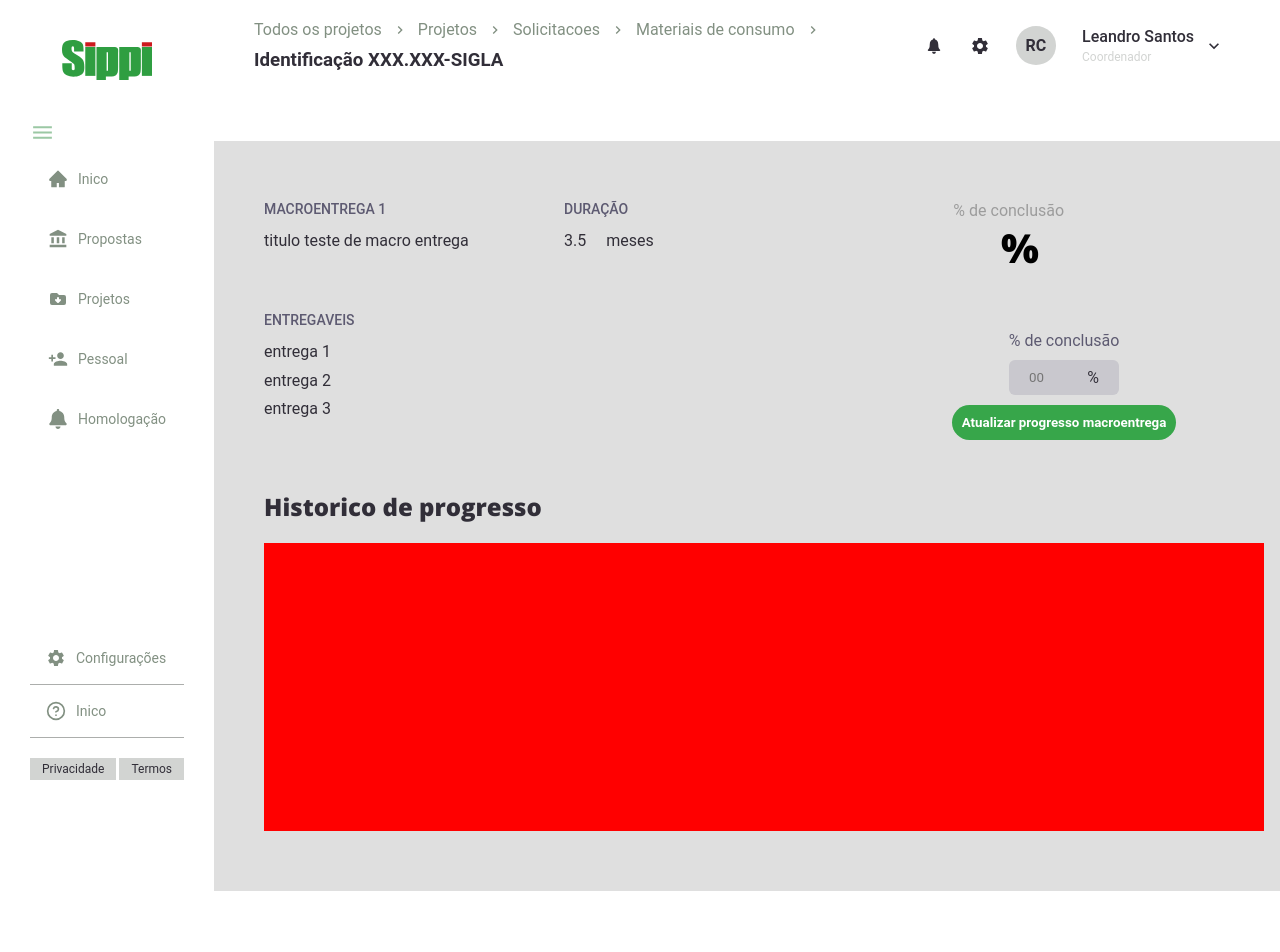
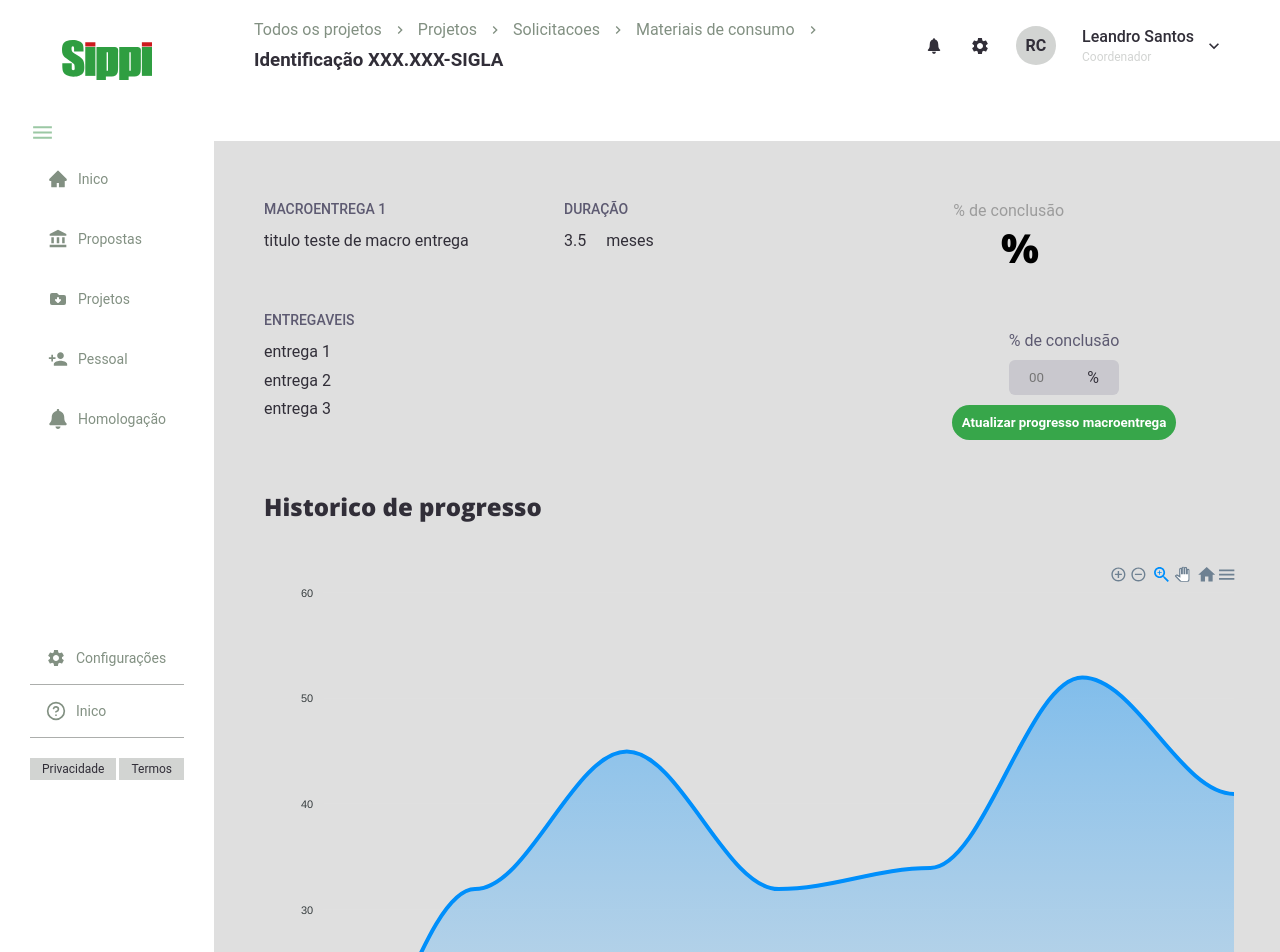
Before and after one commit to LeandroSannt/desafio-sippi-react, a React (Create React App) app: page / in a window 1280 px wide. Shown: the top 952 px of the page. Before the commit the page ends 891 px from the top, so only its background shows below. Built offline with nearby package versions, Linux system fonts and the light colour scheme.

Commit message:
grafico area

```diff
--- a/src/components/Macroentregas/index.tsx
+++ b/src/components/Macroentregas/index.tsx
@@ -1,6 +1,7 @@
 import React, { FormEvent, useEffect, useRef, useState } from "react";
 import "./styles.module.scss";
 import GraficoPizza from "../graficoPizza";
+import GraficoArea from "../graficoArea";
 import styles from "./styles.module.scss";
 
 interface MacronEntregaProps {
@@ -92,7 +93,9 @@ const Macroentrega: React.FC<MacronEntregaProps> = ({
 
       <div className={styles.graphic}>
         <h2>Historico de progresso</h2>
-        <div></div>
+        <div className={styles.area}>
+          <GraficoArea />
+        </div>
       </div>
     </main>
   );
--- a/src/components/Macroentregas/styles.module.scss
+++ b/src/components/Macroentregas/styles.module.scss
@@ -119,12 +119,10 @@ main {
       font-weight: 800;
     }
 
-    div {
+    .area {
       margin-top: 20px;
-      background: red;
       padding: 20px;
-      width: 100%;
-      height: 18rem;
+      height: auto;
     }
   }
 }
--- /dev/null
+++ b/src/components/graficoArea/index.tsx
@@ -0,0 +1,53 @@
+import React from "react";
+import ReactApexChart from "react-apexcharts";
+
+interface PercentageProps {
+  total: number;
+  conclusion: number;
+}
+
+const GraficoArea: React.FC = () => {
+  const series = [
+    {
+      name: "series2",
+      data: [11, 32, 45, 32, 34, 52, 41],
+    },
+  ];
+  const options = {
+    id: {
+      height: 350,
+      type: "area",
+    },
+    dataLabels: {
+      enabled: false,
+    },
+
+    xaxis: {
+      categories: [
+        "Jan",
+        "Fev",
+        "Mar",
+        "Abr",
+        "Mai",
+        "Jun",
+        "Jul",
+        "Jul",
+        "Jul",
+      ],
+    },
+
+    tooltip: {
+      x: {
+        format: "dd/MM/yy HH:mm",
+      },
+    },
+  };
+
+  return (
+    <>
+      <ReactApexChart options={options} series={series} type="area" />
+    </>
+  );
+};
+
+export default GraficoArea;
--- a/src/pages/Create/index.tsx
+++ b/src/pages/Create/index.tsx
@@ -4,7 +4,7 @@ import { Container } from "./styles";
 import Header from "../../components/header";
 import MacroEntrega from "../../components/Macroentregas";
 
-import GraficoPizza from "../../components/graficoPizza";
+import GraficoArea from "../../components/graficoArea";
 
 const arr = ["entrega 1", "entrega 2", "entrega 3"];
 
```
